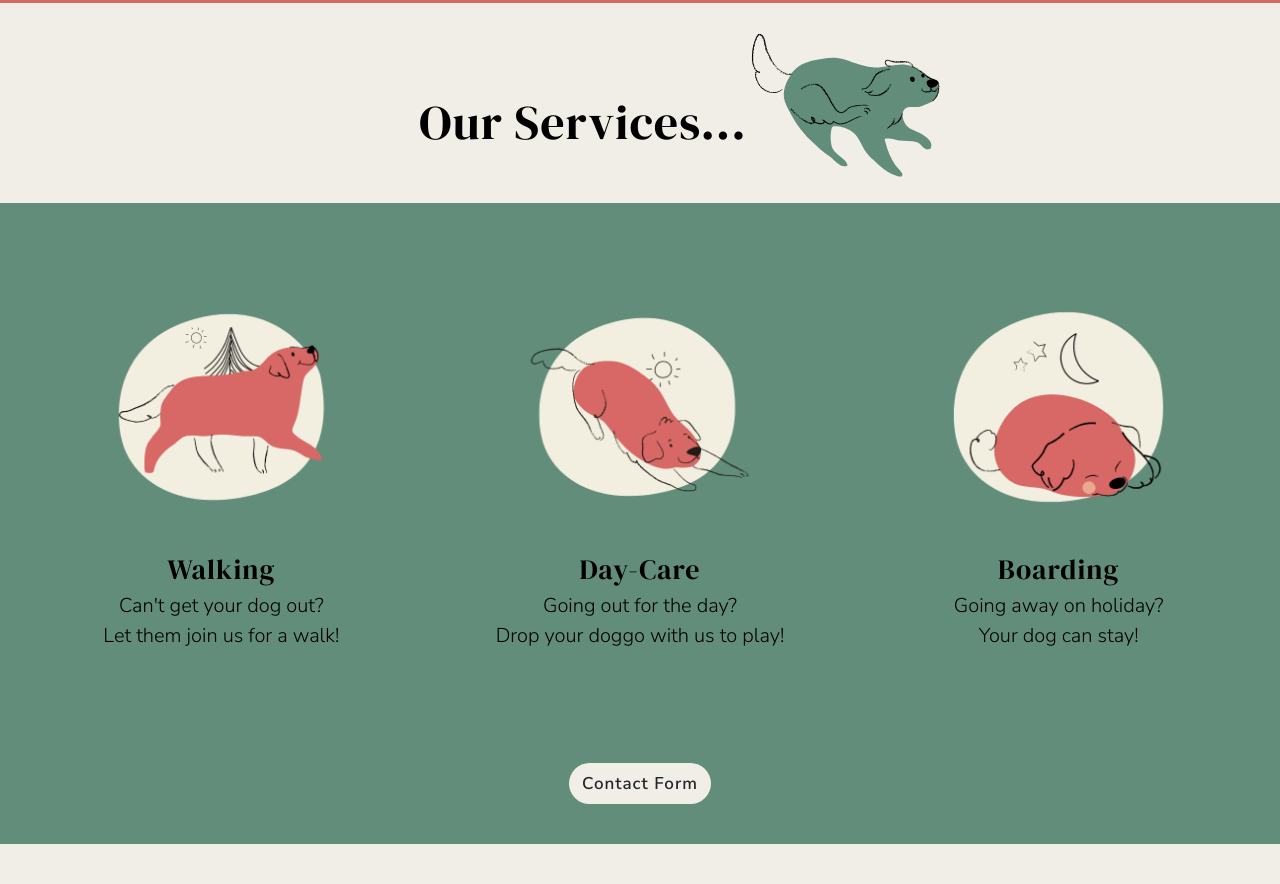
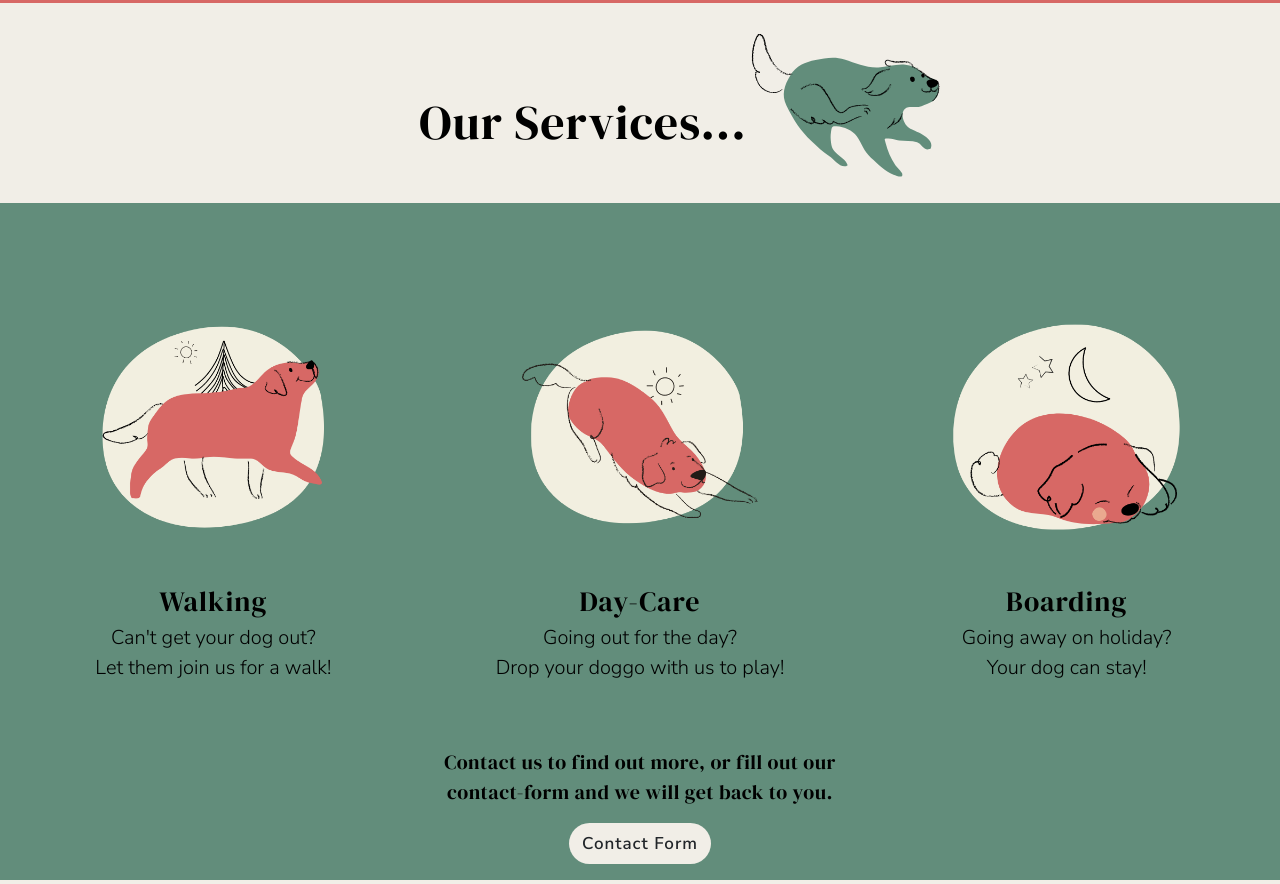
Before and after one commit to lois-slater/milestone-project-one, a plain HTML site: page index.html in a window 1280 px wide. Shown: the part 737-1621 px from the top of the page. Drawn offline with nearby package versions, Linux system fonts and the light colour scheme.

Commit message:
Adjust services spacing

```diff
--- a/assets/css/stylesheet.css
+++ b/assets/css/stylesheet.css
@@ -231,7 +231,7 @@ body {
 }
 
 .black-text {
-    font-size: 3.5vh !important;
+    font-size: 2.5vh !important;
     font-family: 'DM Serif Display', serif;
     text-align: center !important;
     letter-spacing: 0.5px;
--- a/index.html
+++ b/index.html
@@ -76,7 +76,8 @@
     <main>
 
         <!---------SERVICES SECTION----->
-        <section id="services" class="pb-4">
+        <section id="services">
+            <!-- TITLE-STRIP -->
             <div class="container-fluid cream-bg g-0">
                 <div class="row d-flex justify-content-center align-items-center g-0">
                     <!--TITLE-->
@@ -90,11 +91,11 @@
                 </div>
             </div>
             <!--Bootstrap 5 Cards-->
-            <div class="container-fluid green-bg g-4 py-3">
-                <div class="row my-5 mt-2 p-0 card-bg">
+            <div class="container-fluid g-0  green-bg pt-3">
+                <div class="row my-5 g-0 p-0 card-bg">
                     <div class="col-md-4">
-                        <div class="card opaque my-3 no-border h-100">
-                            <img src="assets/images/walking.png" class="pt-3 card-img-top" alt="Dog leaps over a tree trunk with a ball in it's mouth."/>
+                        <div class="card opaque no-border h-100">
+                            <img src="assets/images/walking.png" class="card-img-top" alt="Dog leaps over a tree trunk with a ball in it's mouth."/>
                             <div class="card-body p-0 custom-card-border services">
                                 <h5 class="card-title custom-card-titles">Walking</h5>
                                 <p class="mb-3 card-text">Can't get your dog out?<br/>Let them join us for a walk!</p>
@@ -102,8 +103,8 @@
                         </div>
                     </div>
                     <div class="col-md-4">
-                        <div class="card opaque my-3 no-border h-100">
-                            <img src="assets/images/daycare.png" class="pt-3 card-img-top" alt="Dog looking up excitedly at a person about to throw a frisbee."/>
+                        <div class="card opaque no-border h-100">
+                            <img src="assets/images/daycare.png" class="card-img-top" alt="Dog looking up excitedly at a person about to throw a frisbee."/>
                             <div class="card-body p-0 custom-card-border services">
                                 <h5 class="card-title custom-card-titles">Day-Care</h5>
                                 <p class="mb-3 card-text">Going out for the day?<br/>Drop your doggo with us to play!</p>
@@ -111,8 +112,8 @@
                         </div>
                     </div>
                     <div class="col-md-4">
-                        <div class="card opaque my-3 no-border h-100">
-                            <img src="assets/images/boarding.png" class="pt-3 card-img-top" alt="Lurcher-type dog lies on a bed looking sleepy."/>
+                        <div class="card opaque no-border h-100">
+                            <img src="assets/images/boarding.png" class="card-img-top" alt="Lurcher-type dog lies on a bed looking sleepy."/>
                             <div class="card-body p-0 custom-card-border services">
                                 <h5 class="card-title custom-card-titles">Boarding</h5>
                                 <p class="mb-3 card-text">Going away on holiday?<br/>Your dog can stay!</p>
@@ -122,11 +123,17 @@
                 </div>
             </div>
 
+            <!-- CTA TEXT/BUTTON -->
+            <div class="row g-0 pb-3">
+                <div class="container d-flex justify-content-center align-items-center">
+                    <div class="col-md-4">
+                        <p class="black-text">Contact us to find out more, or fill out our contact-form and we will get back to you.</p>
+                        <a class="btn background-slide custom-button-cream" data-bs-toggle="modal" data-bs-target="#modal-form">Contact Form</a>
+                    </div>
+                </div>
 
-                <div class="py-3 g-0 text-center">
-                    <a class="btn background-slide custom-button-cream" data-bs-toggle="modal" data-bs-target="#modal-form">Contact Form</a>
-                </div>
             </div>
+
 
 
 
@@ -182,7 +189,7 @@
                     <p>Call, email or drop in to see us!  Alternatively, fill out our contact formand we will get back to you within 48 hours...</p>
                 </div>
             </div>
-            <!-- BUTTON -->
+            <!-- CTA BUTTON -->
             <div class="row d-flex align-items-center g-0 mb-3 mb-lg-5">
                 <div class="d-flex justify-content-center text-center">
                     <a class="btn background-slide custom-button" data-bs-toggle="modal" data-bs-target="#modal-form">Contact Form</a>
```
